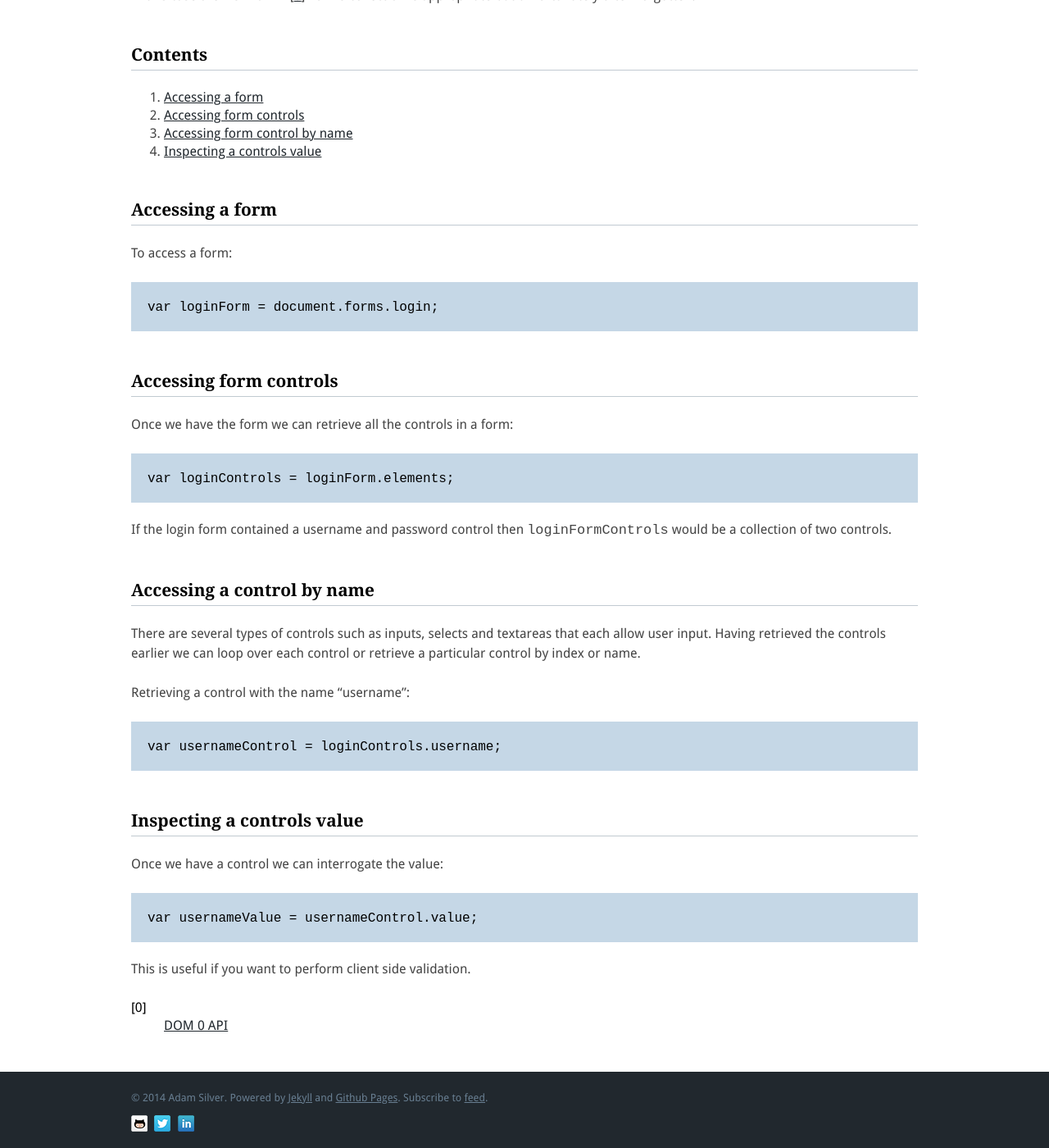
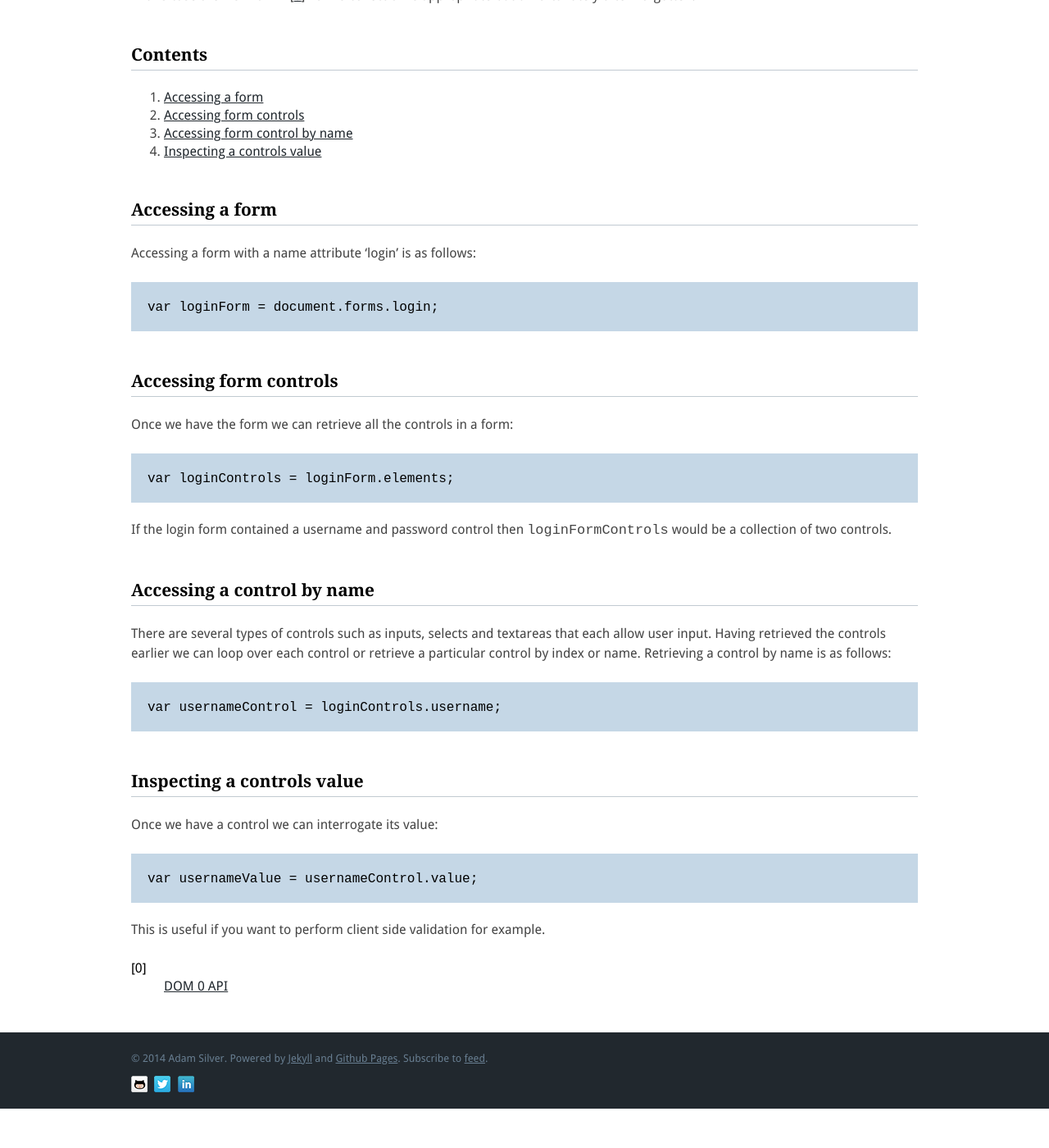
Before and after one commit to adamsilver/adamsilver.io-jekyll, a Jekyll site: the page built from _posts/2014-01-02-dom-scripting-forms.md, in a window 1280 px wide and 1400 px high, scrolled down 332 px. Shown: the whole window at 82% size. Built offline with Jekyll 4.4.1, drawn with Linux system fonts in a browser that asks for light colours; Markdown is read by kramdown in place of the engine named in the settings; after the commit the page ends 1684 px from its top, so only the background shows below that.

Commit message:
update for stevo

```diff
--- a/_posts/2014-01-02-dom-scripting-forms.md
+++ b/_posts/2014-01-02-dom-scripting-forms.md
@@ -18,7 +18,7 @@ The HTML DOM has dedicated APIs for retrieving and manipulating forms and contro
 
 ## Accessing a form
 
-To access a form:
+Accessing a form with a name attribute 'login' is as follows:
 
 	var loginForm = document.forms.login;
 
@@ -36,9 +36,7 @@ If the login form contained a username and password control then `loginFormContr
 
 ## Accessing a control by name
 
-There are several types of controls such as inputs, selects and textareas that each allow user input. Having retrieved the controls earlier we can loop over each control or retrieve a particular control by index or name.
-
-Retrieving a control with the name “username”:
+There are several types of controls such as inputs, selects and textareas that each allow user input. Having retrieved the controls earlier we can loop over each control or retrieve a particular control by index or name. Retrieving a control by name is as follows:
 
 	var usernameControl = loginControls.username;
 
@@ -46,11 +44,11 @@ Retrieving a control with the name “username”:
 
 ## Inspecting a controls value
 
-Once we have a control we can interrogate the value:
+Once we have a control we can interrogate its value:
 
 	var usernameValue = usernameControl.value;
 
-This is useful if you want to perform client side validation.
+This is useful if you want to perform client side validation for example.
 
 <dl>
 	<dt><a name="ref0"></a>[0]</dt>
```
